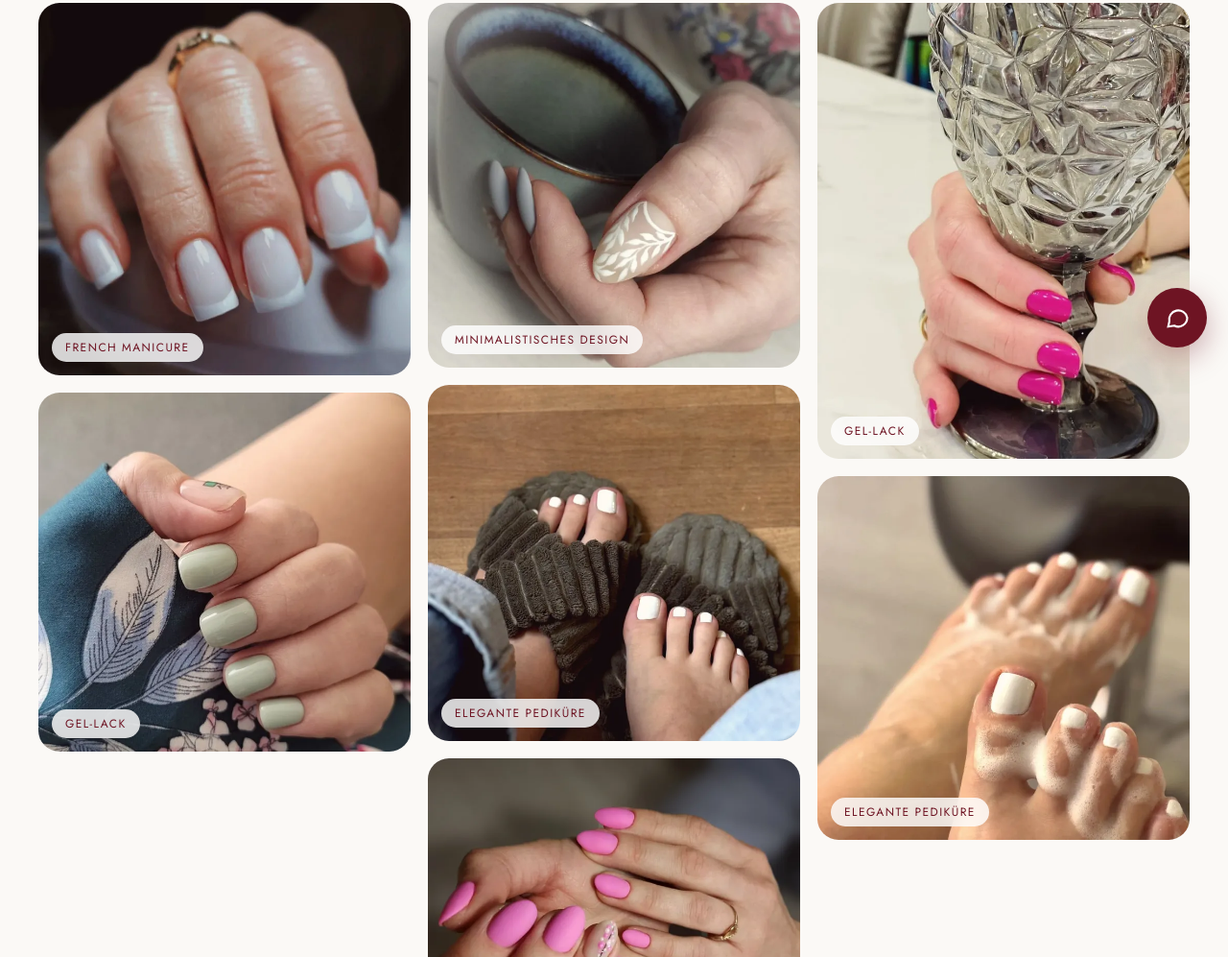
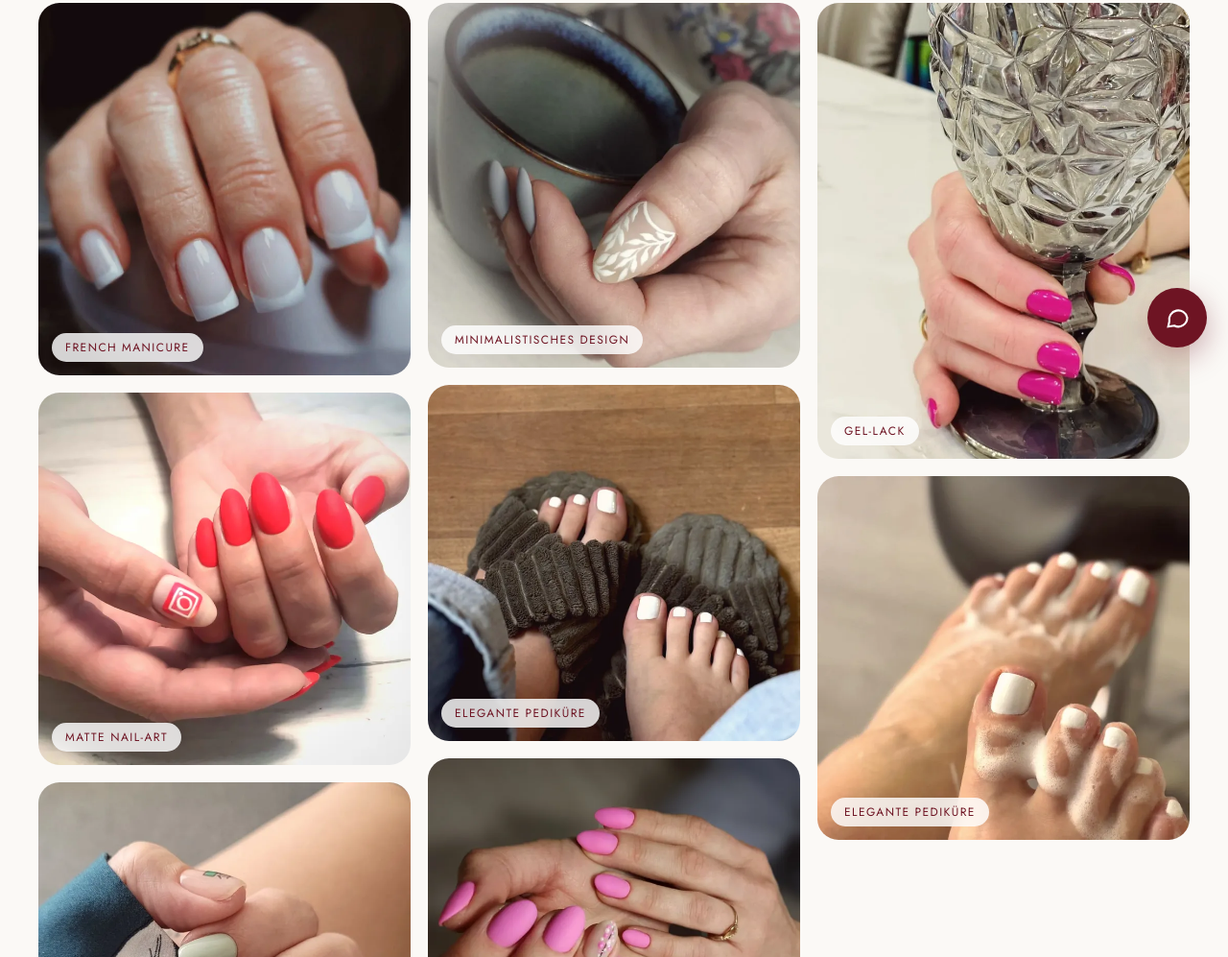
Before and after one commit to hasibhasib12/a001-misiats-nails, a plain HTML site: page galerie.html in a window 1280 px wide. Shown: the part 416-1413 px from the top of the page at 96% size. Drawn offline with Linux system fonts and the light colour scheme.

Commit message:
Galerie: eigene Arbeit 'Matte rote Mandelnägel mit Nail-Art' (Einwilligung bestätigt 26.11.2026)

```diff
--- a/galerie.html
+++ b/galerie.html
@@ -37,6 +37,7 @@
     <section class="page-head"><p class="kicker">Galerie</p><h1>Portfolio</h1><p class="lead">French, Nude, Minimal, Gel-Lack und elegante Pediküre.</p></section>
     <div class="loc-section" style="padding-top:0"><div class="mag">
       <figure><button type="button" data-full="photos/g-french-s-1440.webp" aria-label="French Manicure vergrößern"><img src="photos/g-french-s-720.webp" srcset="photos/g-french-s-720.webp 720w, photos/g-french-s-1440.webp 1440w" sizes="(max-width:640px) 46vw, 380px" alt="Klassische French-Maniküre" width="720" height="720" decoding="async" loading="lazy"></button><figcaption>French Manicure</figcaption></figure>
+      <figure><button type="button" data-full="photos/red-matte-mandel-1440.webp" aria-label="Matte Nail-Art vergrößern"><img src="photos/red-matte-mandel-720.webp" srcset="photos/red-matte-mandel-720.webp 720w, photos/red-matte-mandel-1440.webp 1440w" sizes="(max-width:640px) 46vw, 380px" alt="Matte rote Mandelnägel mit Nail-Art" width="720" height="720" decoding="async" loading="lazy"></button><figcaption>Matte Nail-Art</figcaption></figure>
       <figure><button type="button" data-full="photos/g-sage-s-1440.webp" aria-label="Gel-Lack vergrößern"><img src="photos/g-sage-s-720.webp" srcset="photos/g-sage-s-720.webp 720w, photos/g-sage-s-1440.webp 1440w" sizes="(max-width:640px) 46vw, 380px" alt="Nägel mit salbeigrünem Gel-Lack" width="720" height="720" decoding="async" loading="lazy"></button><figcaption>Gel-Lack</figcaption></figure>
       <figure><button type="button" data-full="photos/hero-signature-1440.webp" aria-label="Minimalistisches Design vergrößern"><img src="photos/hero-signature-720.webp" srcset="photos/hero-signature-720.webp 720w, photos/hero-signature-1440.webp 1440w" sizes="(max-width:640px) 46vw, 380px" alt="Nude-Nägel mit feinem Blattdesign" width="720" height="720" decoding="async" loading="lazy"></button><figcaption>Minimalistisches Design</figcaption></figure>
       <figure><button type="button" data-full="photos/g-ped12-s-1440.webp" aria-label="Elegante Pediküre vergrößern"><img src="photos/g-ped12-s-720.webp" srcset="photos/g-ped12-s-720.webp 720w, photos/g-ped12-s-1440.webp 1440w" sizes="(max-width:640px) 46vw, 380px" alt="Gepflegte Füße mit weißem Nagellack" width="720" height="720" decoding="async" loading="lazy"></button><figcaption>Elegante Pediküre</figcaption></figure>
```
Also changed, not shown: photos/red-matte-mandel-1440.jpg (added), photos/red-matte-mandel-1440.webp (added), photos/red-matte-mandel-720.jpg (added), photos/red-matte-mandel-720.webp (added), photos/red-matte-mandel.jpg (added).
